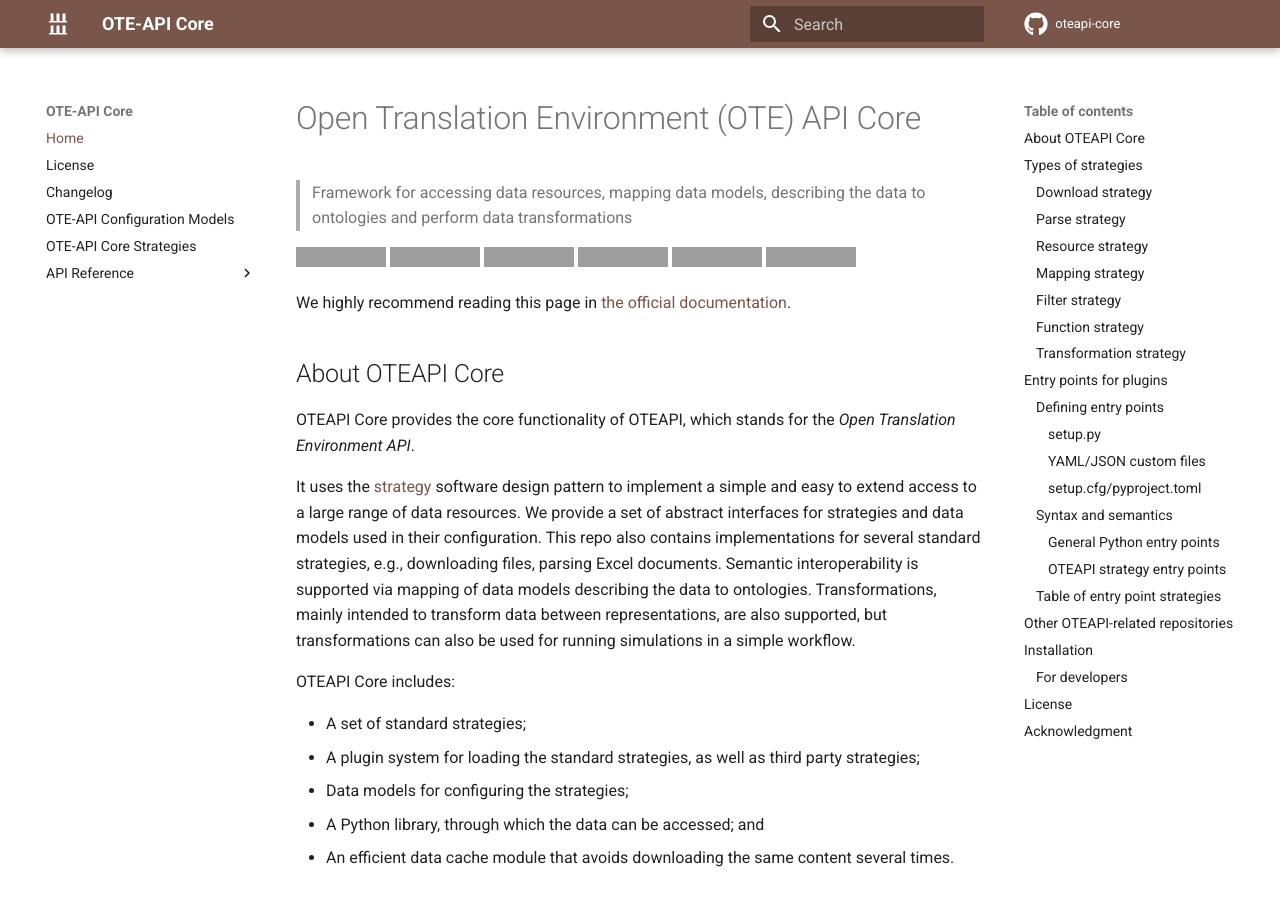
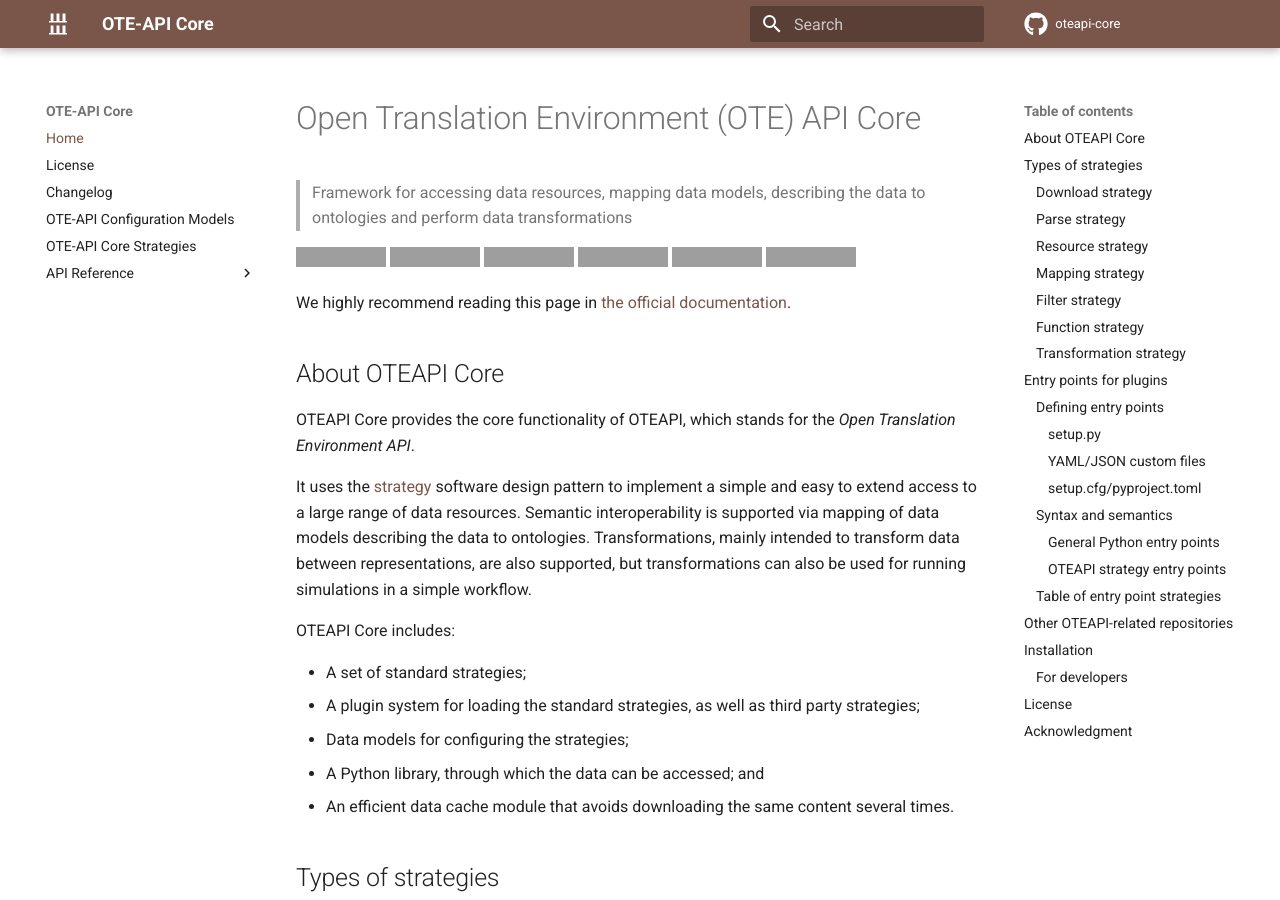
Before and after one commit to EMMC-ASBL/oteapi-core, an MkDocs documentation site: the page built from docs/index.md, in a window 1280 px wide and 900 px high, cut to the strip 0-900 px from the top of the window. Built offline with MkDocs 1.6.1 and Material for MkDocs 9.7.7, drawn with Linux system fonts in a browser that asks for light colours; comment, search, counter and statistics services are not loaded; the version menu is left out; grey boxes are pictures that could not be loaded.

```diff
--- a/docs/index.md
+++ b/docs/index.md
@@ -16,8 +16,6 @@ We highly recommend reading this page in [the official documentation](https://em
 OTEAPI Core provides the core functionality of OTEAPI, which stands for the *Open Translation Environment API*.
 
 It uses the [strategy](https://en.wikipedia.org/wiki/Strategy_pattern) software design pattern to implement a simple and easy to extend access to a large range of data resources.
-We provide a set of abstract interfaces for strategies and data models used in their configuration.
-This repo also contains implementations for several standard strategies, e.g., downloading files, parsing Excel documents.
 Semantic interoperability is supported via mapping of data models describing the data to ontologies.
 Transformations, mainly intended to transform data between representations, are also supported, but transformations can also be used for running simulations in a simple workflow.
 
```
